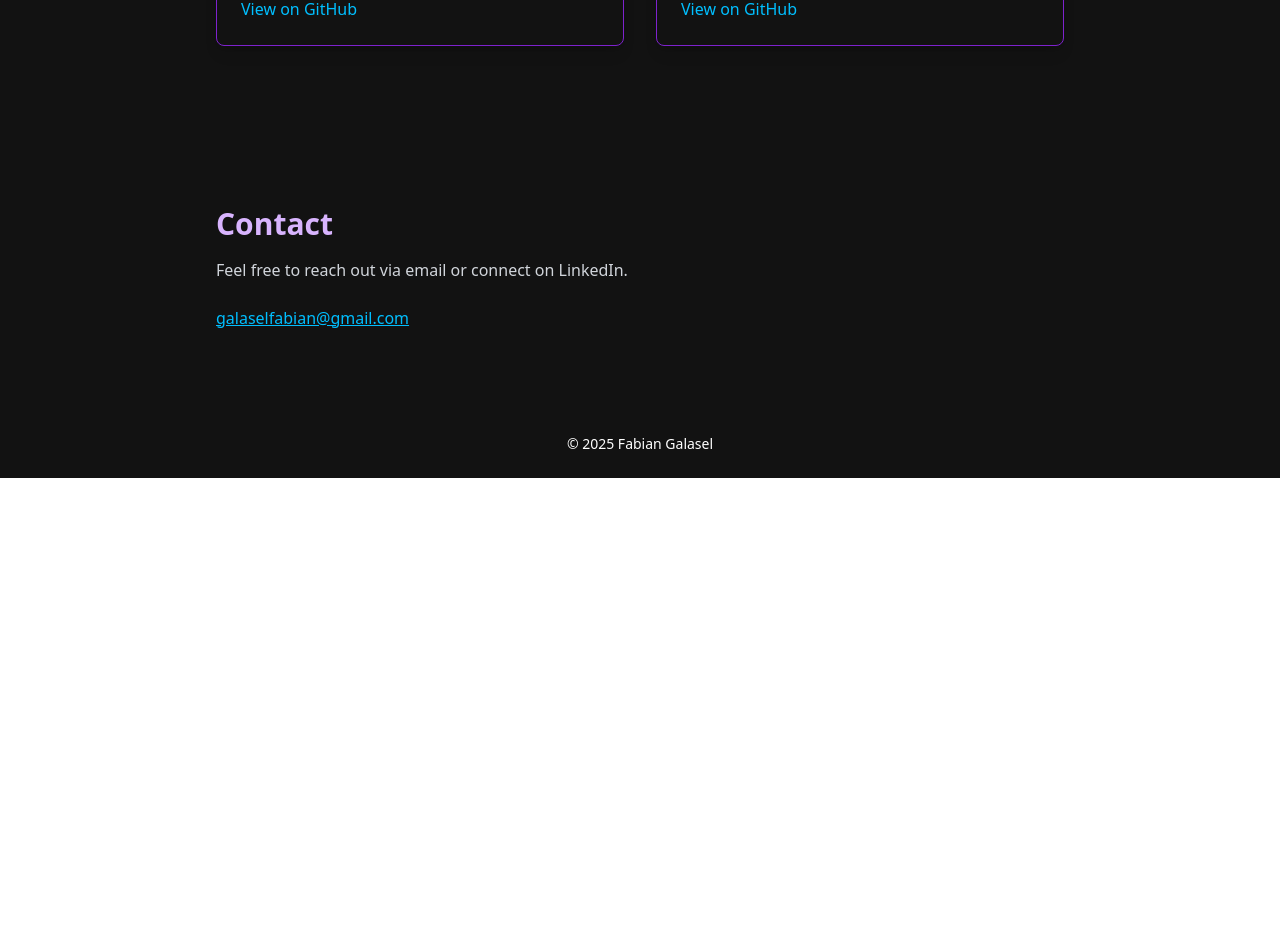
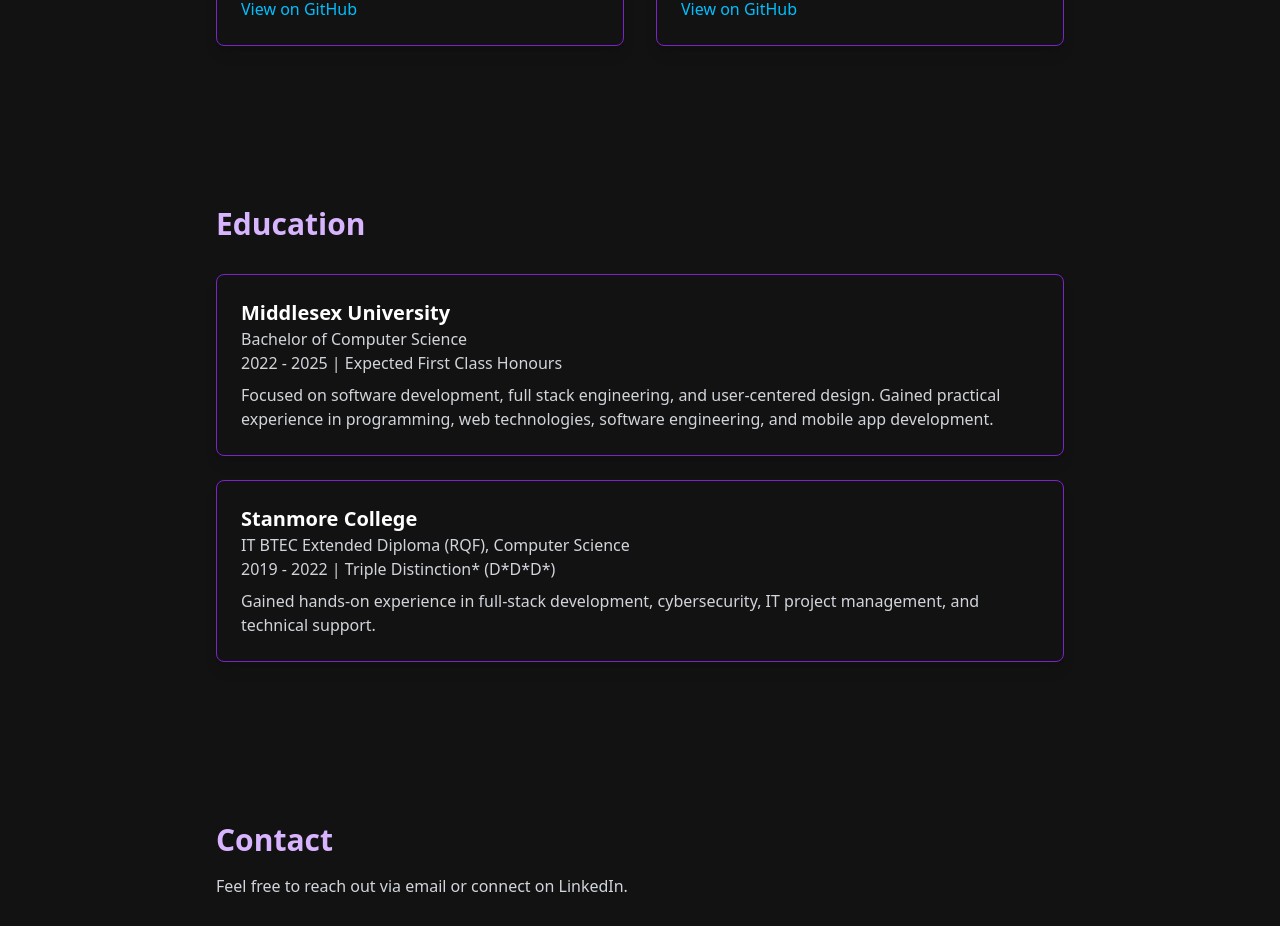
Before and after one commit to FabianC1/PortfolioWebsite, a React (Vite) app: page / in a window 1280 px wide. Shown: the part 1460-2386 px from the top of the page. Before the commit the page ends 1938 px from the top, so only its background shows below. Built offline with nearby package versions, Linux system fonts and the light colour scheme.

Commit message:
added education section

```diff
--- a/src/App.tsx
+++ b/src/App.tsx
@@ -187,6 +187,28 @@ function App() {
         </div>
       </section>
 
+      <section id="education" className="max-w-4xl mx-auto py-20 px-6">
+        <h2 className="text-3xl font-bold text-purple-300 mb-8">Education</h2>
+        <div className="space-y-6">
+          <div className="bg-darkPurple p-6 rounded-lg border border-purple-700 shadow-lg">
+            <h3 className="text-xl font-semibold">Middlesex University</h3>
+            <p className="text-gray-300 font-medium">Bachelor of Computer Science</p>
+            <p className="text-gray-300 mb-2">2022 - 2025 | Expected First Class Honours</p>
+            <p className="text-gray-300">
+              Focused on software development, full stack engineering, and user-centered design. Gained practical experience in programming, web technologies, software engineering, and mobile app development.
+            </p>
+          </div>
+          <div className="bg-darkPurple p-6 rounded-lg border border-purple-700 shadow-lg">
+            <h3 className="text-xl font-semibold">Stanmore College</h3>
+            <p className="text-gray-300 font-medium">IT BTEC Extended Diploma (RQF), Computer Science</p>
+            <p className="text-gray-300 mb-2">2019 - 2022 | Triple Distinction* (D*D*D*)</p>
+            <p className="text-gray-300">
+              Gained hands-on experience in full-stack development, cybersecurity, IT project management, and technical support.
+            </p>
+          </div>
+        </div>
+      </section>
+
       <section id="contact" className="max-w-4xl mx-auto py-20 px-6">
         <h2 className="text-3xl font-bold text-purple-300 mb-4">Contact</h2>
         <p className="text-gray-300 mb-6">Feel free to reach out via email or connect on LinkedIn.</p>
```
